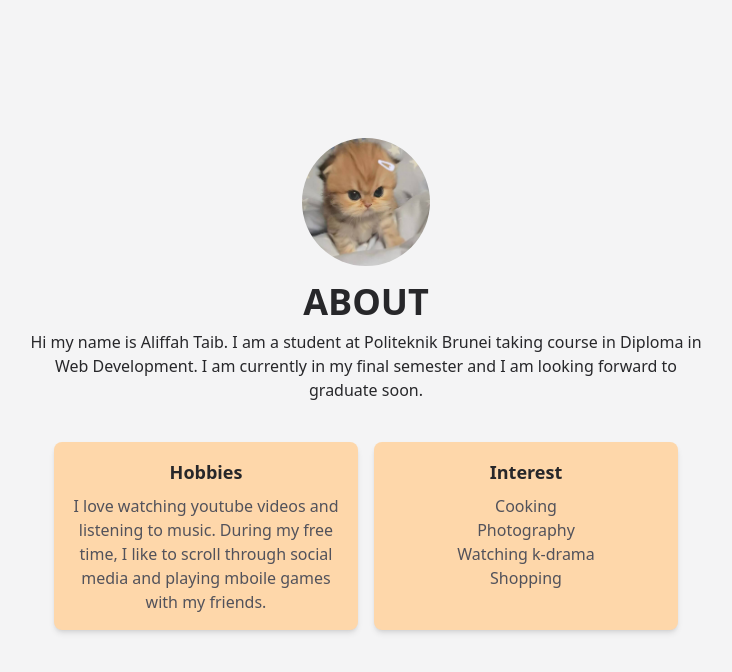
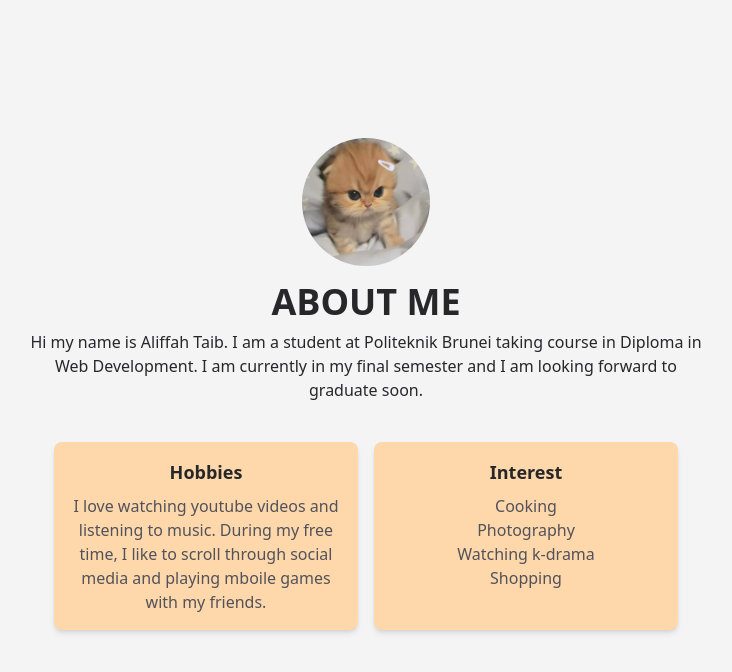
Before and after one commit to 22FTT1500/WADT-AS3-Mid-Assessment-check, a Vue app: page / in a window 1280 px wide. Shown: the top 672 px of the page, without its empty margins (274-1006 px from the left). Built offline with nearby package versions, Linux system fonts and the light colour scheme.

Commit message:
change description

```diff
--- a/src/App.vue
+++ b/src/App.vue
@@ -8,7 +8,7 @@
         src="./assets/babycat.jpg"
         alt="Profile image"
       />
-      <h1 class="text-4xl font-bold mb-2">ABOUT</h1>
+      <h1 class="text-4xl font-bold mb-2">ABOUT ME</h1>
       <p class="mb-4">
         Hi my name is Aliffah Taib. I am a student at Politeknik Brunei taking
         course in Diploma in Web Development. I am currently in my final
```
